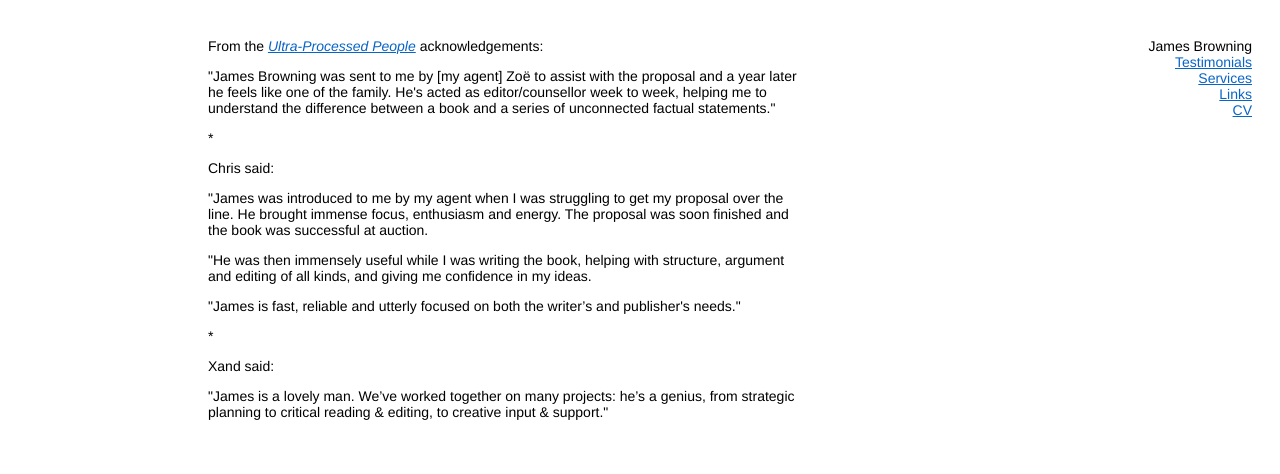
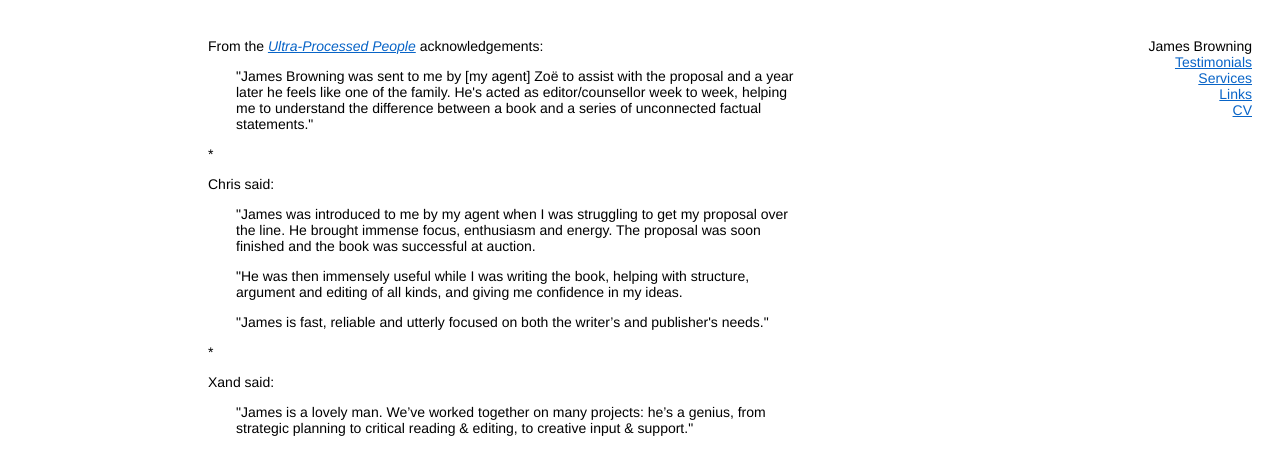
Before and after one commit to jamesbrowningedits-dev/jamesbrowningedits.com, a plain HTML site: page testimonials.html in a window 1280 px wide. Drawn offline with Linux system fonts and the light colour scheme.

Commit message:
Update testimonials.html

```diff
--- a/testimonials.html
+++ b/testimonials.html
@@ -21,23 +21,23 @@
   <div id="content">
     <p>From the <a href="https://www.penguin.co.uk/books/451300/ultra-processed-people-by-tulleken-chris-van/9781529160222"><i>Ultra-Processed People</i></a> acknowledgements:</p>
 
-      <p>"James Browning was sent to me by [my agent] Zoë to assist with the proposal and a year later he feels like one of the family. He's acted as editor/counsellor week to week, helping me to understand the difference between a book and a series of unconnected factual statements."</p>
+      <p class="indent">"James Browning was sent to me by [my agent] Zoë to assist with the proposal and a year later he feels like one of the family. He's acted as editor/counsellor week to week, helping me to understand the difference between a book and a series of unconnected factual statements."</p>
 
 <p>*</p>
 
     <p>Chris said:</p>
 
-      <p>"James was introduced to me by my agent when I was struggling to get my proposal over the line. He brought immense focus, enthusiasm and energy. The proposal was soon finished and the book was successful at auction.</p>
+      <p class="indent">"James was introduced to me by my agent when I was struggling to get my proposal over the line. He brought immense focus, enthusiasm and energy. The proposal was soon finished and the book was successful at auction.</p>
 
-      <p>"He was then immensely useful while I was writing the book, helping with structure, argument and editing of all kinds, and giving me confidence in my ideas.</p>
+      <p class="indent">"He was then immensely useful while I was writing the book, helping with structure, argument and editing of all kinds, and giving me confidence in my ideas.</p>
 
-      <p>"James is fast, reliable and utterly focused on both the writer’s and publisher's needs."</p>
+      <p class="indent">"James is fast, reliable and utterly focused on both the writer’s and publisher's needs."</p>
 
     <p>*</p>
 
     <p>Xand said:</p>
 
-      <p>"James is a lovely man. We’ve worked together on many projects: he’s a genius, from strategic planning to critical reading & editing, to creative input & support."</p>
+      <p class="indent">"James is a lovely man. We’ve worked together on many projects: he’s a genius, from strategic planning to critical reading & editing, to creative input & support."</p>
 
   </div>
 
```
